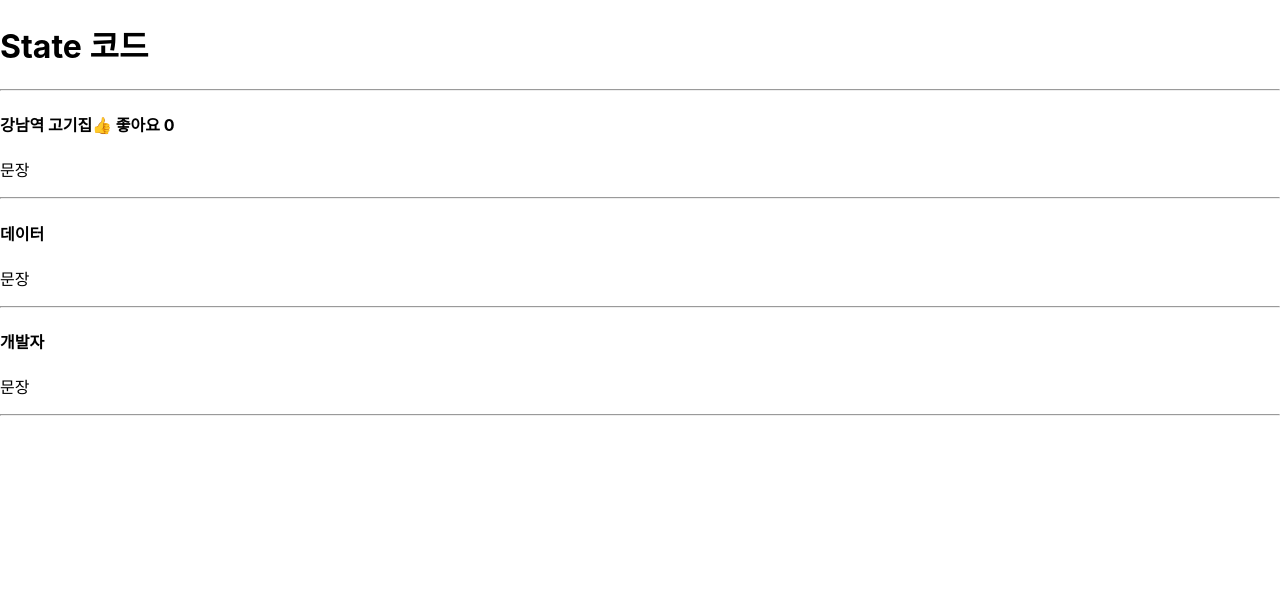
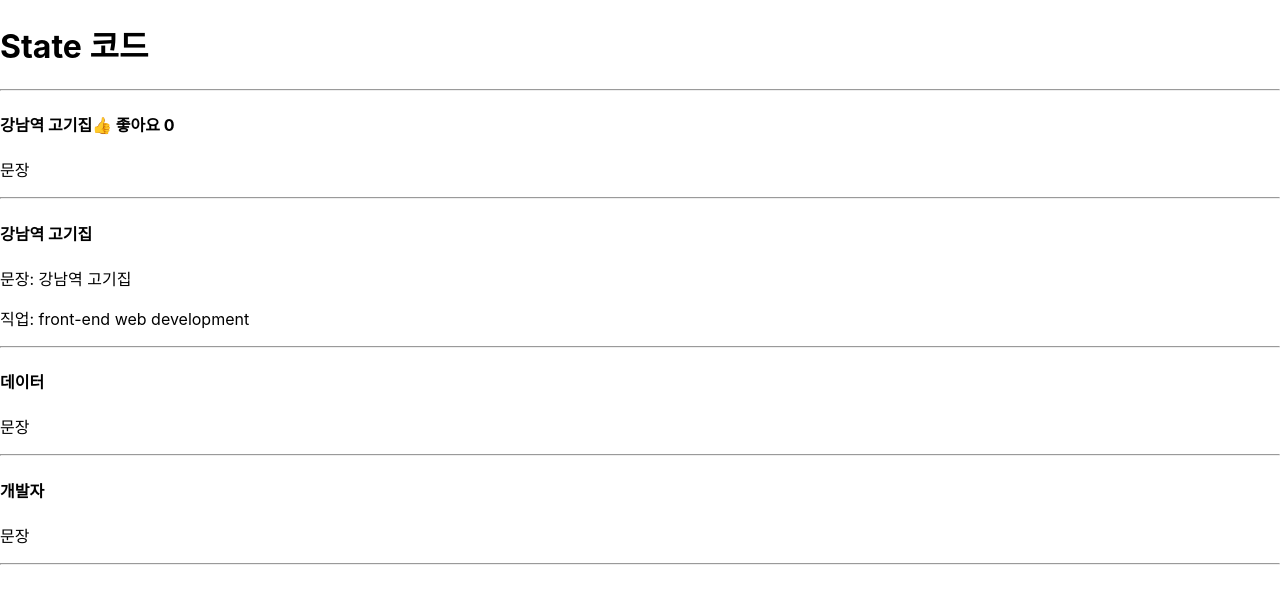
Before and after one commit to wangkodok/React-Study, a React (Create React App) app in the folder my-app/: page / in a window 1280 px wide. Shown: the top 604 px of the page. Built offline with nearby package versions, Linux system fonts and the light colour scheme.

Commit message:
리액트 state 코드 복습(useState)

```diff
--- a/my-app/src/chapter_state/State.jsx
+++ b/my-app/src/chapter_state/State.jsx
@@ -13,6 +13,11 @@ function State() {
     let [click, clickChange] = useState(0);
     console.log(click, clickChange);
 
+    const [data, setData] = useState({ // 수정하면 실시간으로 변경
+        name: '홍길동',
+        age: 30,
+        job: 'front-end web development'
+    })
     let posts = '강남역 고기집';
     return (
         <div>
@@ -26,6 +31,12 @@ function State() {
                     </span>
                 </h4>
                 <p>문장</p>
+                <hr />
+            </div>
+            <div>
+                <h4>{ posts }</h4>
+                <p>문장: { posts }</p>
+                <p>직업: { data.job }</p>
                 <hr />
             </div>
             <div>
```
